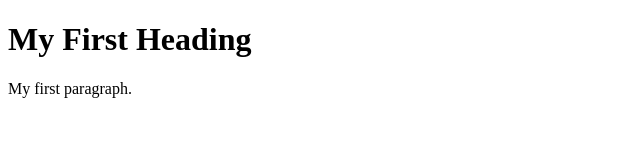
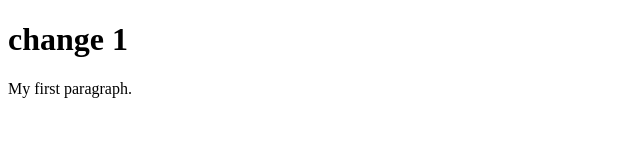
Before and after one commit to Mustafa-ariozon/Project11, a plain HTML site: page index.html in a window 1280 px wide. Shown: the whole page, without its empty margins (0-640 px from the left). Drawn offline with Linux system fonts and the light colour scheme.

Commit message:
Update index.html
Change 1

```diff
--- a/index.html
+++ b/index.html
@@ -2,7 +2,7 @@
 <html>
 <body>
 
-<h1>My First Heading</h1>
+<h1>change 1</h1>
 
 <p>My first paragraph.</p>
 
```
